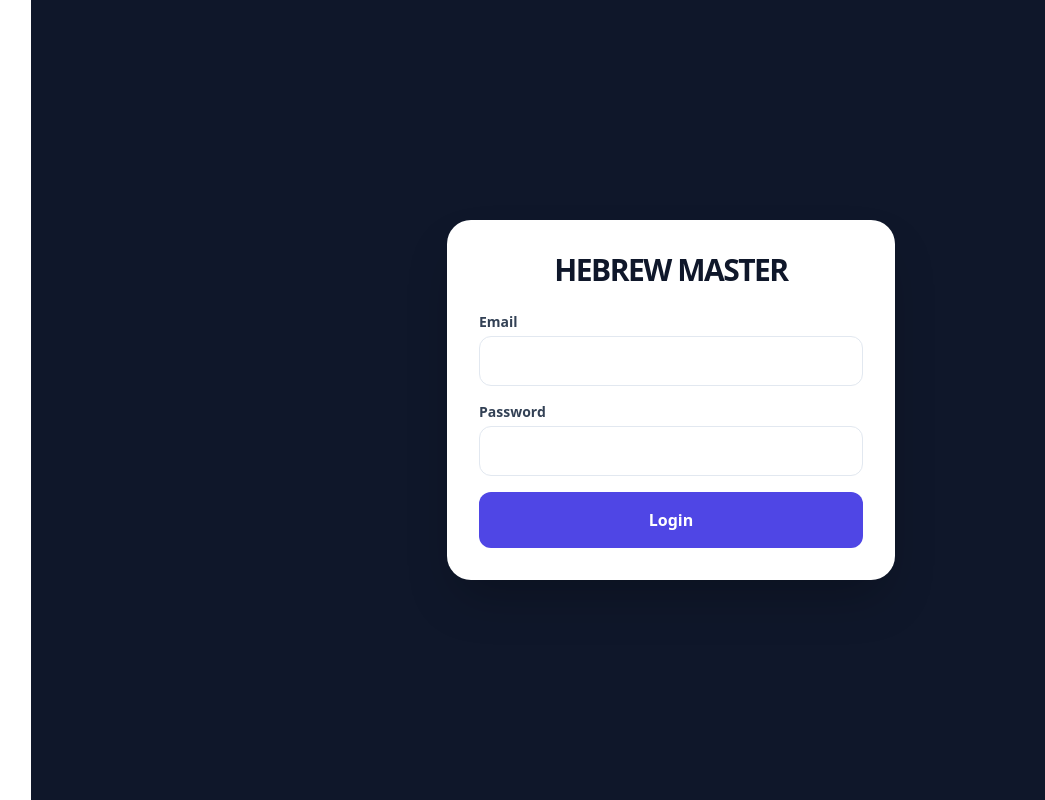
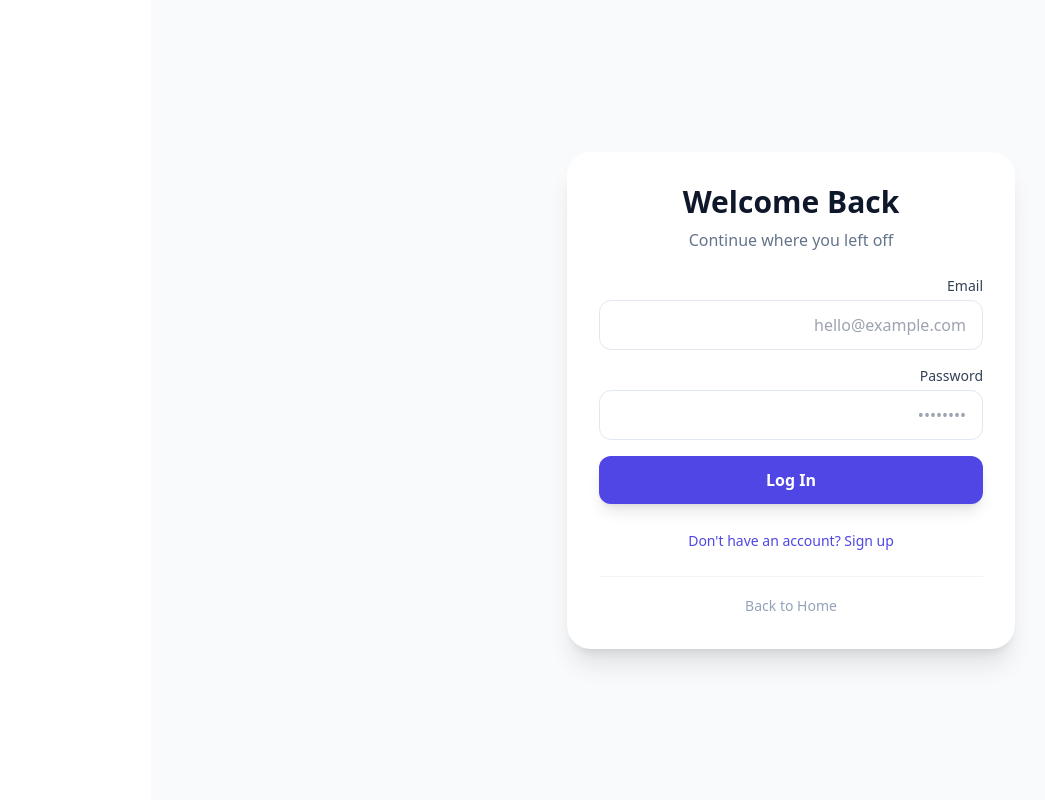
Before and after one commit to samadeus1441/HebrewMaster, a Next.js app: page /login in a window 1280 px wide. Shown: the whole page, without its empty margins (0-1045 px from the left). Built offline with nearby package versions, Linux system fonts and the light colour scheme; no server answers; a web font is replaced by a local one.

Commit message:
Balance home page layout and final sidebar logout fix

```diff
--- a/app/login/page.tsx
+++ b/app/login/page.tsx
@@ -1,81 +1,120 @@
-'use client';
+'use client'
 
-import { useState } from 'react';
-import { createBrowserClient } from '@supabase/ssr';
-import { useRouter } from 'next/navigation';
+import { useState } from 'react'
+import { createBrowserClient } from '@supabase/ssr'
+import { useRouter } from 'next/navigation'
+import Link from 'next/link'
 
 export default function LoginPage() {
-  const [email, setEmail] = useState('');
-  const [password, setPassword] = useState('');
-  const [error, setError] = useState<string | null>(null);
-  const [loading, setLoading] = useState(false);
-  const router = useRouter();
+  const router = useRouter()
+  const [email, setEmail] = useState('')
+  const [password, setPassword] = useState('')
+  const [loading, setLoading] = useState(false)
+  const [error, setError] = useState<string | null>(null)
+  const [isSignUp, setIsSignUp] = useState(false) // Toggle between login/signup
 
   const supabase = createBrowserClient(
     process.env.NEXT_PUBLIC_SUPABASE_URL!,
     process.env.NEXT_PUBLIC_SUPABASE_ANON_KEY!
-  );
+  )
 
-  const handleLogin = async (e: React.FormEvent) => {
-    e.preventDefault();
-    setLoading(true);
-    setError(null);
+  const handleAuth = async (e: React.FormEvent) => {
+    e.preventDefault()
+    setLoading(true)
+    setError(null)
 
     try {
-      const { error: loginError } = await supabase.auth.signInWithPassword({
-        email,
-        password,
-      });
-
-      if (loginError) {
-        setError(loginError.message);
-        setLoading(false);
+      if (isSignUp) {
+        // הרשמה
+        const { error } = await supabase.auth.signUp({
+          email,
+          password,
+        })
+        if (error) throw error
+        setError('Check your email for the confirmation link!')
       } else {
-        router.push('/dashboard');
-        router.refresh();
+        // התחברות
+        const { error } = await supabase.auth.signInWithPassword({
+          email,
+          password,
+        })
+        if (error) throw error
+        router.push('/dashboard')
+        router.refresh()
       }
-    } catch (err) {
-      setError('Connection error occurred');
-      setLoading(false);
+    } catch (err: any) {
+      setError(err.message)
+    } finally {
+      setLoading(false)
     }
-  };
+  }
 
   return (
-    <div className="flex h-screen items-center justify-center bg-slate-900" dir="ltr">
-      <div className="w-full max-w-md p-8 bg-white rounded-3xl shadow-2xl">
-        <h1 className="text-3xl font-black text-slate-900 mb-6 text-center tracking-tighter">
-          HEBREW MASTER
-        </h1>
-        <form onSubmit={handleLogin} className="space-y-4">
+    <div className="min-h-screen flex items-center justify-center bg-slate-50 px-4">
+      <div className="max-w-md w-full bg-white rounded-3xl shadow-xl p-8 space-y-6">
+        <div className="text-center">
+          <h1 className="text-3xl font-black text-slate-900">
+            {isSignUp ? 'Create Account' : 'Welcome Back'}
+          </h1>
+          <p className="text-slate-500 mt-2">
+            {isSignUp ? 'Start your Hebrew journey' : 'Continue where you left off'}
+          </p>
+        </div>
+
+        {error && (
+          <div className="p-3 bg-red-50 text-red-600 text-sm rounded-lg text-center font-medium">
+            {error}
+          </div>
+        )}
+
+        <form onSubmit={handleAuth} className="space-y-4">
           <div>
-            <label className="block text-sm font-bold text-slate-700 mb-1">Email</label>
+            <label className="block text-sm font-medium text-slate-700 mb-1">Email</label>
             <input
               type="email"
-              className="w-full p-3 border border-slate-200 rounded-xl outline-none text-slate-900"
+              required
               value={email}
               onChange={(e) => setEmail(e.target.value)}
-              required
+              className="w-full px-4 py-3 rounded-xl border border-slate-200 focus:ring-2 focus:ring-indigo-500 focus:border-indigo-500 outline-none transition-all"
+              placeholder="hello@example.com"
             />
           </div>
           <div>
-            <label className="block text-sm font-bold text-slate-700 mb-1">Password</label>
+            <label className="block text-sm font-medium text-slate-700 mb-1">Password</label>
             <input
               type="password"
-              className="w-full p-3 border border-slate-200 rounded-xl outline-none text-slate-900"
+              required
               value={password}
               onChange={(e) => setPassword(e.target.value)}
-              required
+              className="w-full px-4 py-3 rounded-xl border border-slate-200 focus:ring-2 focus:ring-indigo-500 focus:border-indigo-500 outline-none transition-all"
+              placeholder="••••••••"
             />
           </div>
-          {error && <p className="text-red-500 text-xs font-bold">{error}</p>}
+
           <button
+            type="submit"
             disabled={loading}
-            className="w-full bg-indigo-600 text-white p-4 rounded-xl font-bold hover:bg-indigo-700 disabled:opacity-50"
+            className="w-full py-3 bg-indigo-600 text-white font-bold rounded-xl hover:bg-indigo-700 transition-all shadow-lg hover:shadow-indigo-500/30 disabled:opacity-50"
           >
-            {loading ? 'Processing...' : 'Login'}
+            {loading ? 'Processing...' : (isSignUp ? 'Sign Up' : 'Log In')}
           </button>
         </form>
+
+        <div className="text-center">
+          <button
+            onClick={() => setIsSignUp(!isSignUp)}
+            className="text-indigo-600 text-sm font-medium hover:underline"
+          >
+            {isSignUp ? 'Already have an account? Log in' : "Don't have an account? Sign up"}
+          </button>
+        </div>
+
+        <div className="text-center pt-4 border-t border-slate-100">
+             <Link href="/" className="text-slate-400 text-sm hover:text-slate-600">
+                Back to Home
+             </Link>
+        </div>
       </div>
     </div>
-  );
+  )
 }
--- a/app/page.tsx
+++ b/app/page.tsx
@@ -3,23 +3,23 @@ import Link from 'next/link'
 
 export default function Home() {
   return (
-    <main className="min-h-screen bg-gradient-to-br from-indigo-50 via-purple-50 to-pink-50 flex flex-col">
-      {/* Navigation - מרווח נשימה מאוזן */}
-      <nav className="container mx-auto px-6 py-8 flex justify-between items-center flex-none">
+    <main className="min-h-screen bg-slate-50 flex flex-col">
+      {/* Navigation */}
+      <nav className="container mx-auto px-6 py-6 flex justify-between items-center flex-none">
         <div className="text-2xl font-black text-indigo-600 tracking-tighter">HEBREW MASTER</div>
         <div className="flex gap-4">
           <Link href="/login" className="px-5 py-2 text-slate-600 font-bold hover:text-indigo-600 transition-colors">
-            Login
+            Log In
           </Link>
-          <Link href="/dashboard" className="px-5 py-2 bg-indigo-600 text-white rounded-xl font-bold shadow-md hover:shadow-lg transition-all">
-            Dashboard
+          <Link href="/login" className="px-5 py-2 bg-indigo-600 text-white rounded-xl font-bold shadow-md hover:shadow-lg transition-all">
+            Get Started
           </Link>
         </div>
       </nav>
 
-      {/* Hero Section - מרווחים מאוזנים (py-12 במקום py-8) */}
+      {/* Hero Section */}
       <section className="container mx-auto px-4 py-12 text-center flex-none">
-        <h1 className="text-5xl md:text-7xl font-extrabold text-gray-900 mb-6 leading-tight">
+        <h1 className="text-5xl md:text-7xl font-extrabold text-slate-900 mb-6 leading-tight">
           <span dir="ltr">Master Hebrew Logic,</span>
           <br />
           <span dir="ltr" className="bg-gradient-to-r from-indigo-600 to-purple-600 bg-clip-text text-transparent">
@@ -27,23 +27,23 @@ export default function Home() {
           </span>
         </h1>
 
-        <p className="text-xl text-gray-600 mb-10 max-w-2xl mx-auto leading-relaxed">
+        <p className="text-xl text-slate-600 mb-10 max-w-2xl mx-auto leading-relaxed">
           Experience evidence-based learning with the Free Spaced Repetition System.
           Build fluency through morphology, not memorization.
         </p>
 
         <Link
-          href="/dashboard"
+          href="/login" // שיניתי שיוביל להרשמה/כניסה
           className="inline-block px-10 py-4 bg-gradient-to-r from-indigo-600 to-purple-600 text-white text-xl font-semibold rounded-2xl shadow-xl hover:scale-105 transition-transform"
         >
-          Start Learning
+          Start Learning Now
         </Link>
       </section>
 
-      {/* Aleph-Bet Module - מרווח עליון עדין כדי שלא יידבק לכפתור */}
+      {/* Aleph-Bet Module */}
       <section className="container mx-auto px-4 py-10 flex-1">
-        <div className="max-w-6xl mx-auto bg-white/60 backdrop-blur-md rounded-[2.5rem] p-10 shadow-xl border border-white/20">
-          <h2 className="text-3xl font-bold text-center text-gray-800 mb-8">
+        <div className="max-w-6xl mx-auto bg-white rounded-[2.5rem] p-8 shadow-xl border border-slate-100">
+          <h2 className="text-2xl font-bold text-center text-slate-800 mb-6">
             Explore the Aleph-Bet
           </h2>
           <div className="flex justify-center">
```
Also changed, not shown: app/dashboard/layout.tsx (+53 -11 lines), middleware.ts (+22 -21 lines).
